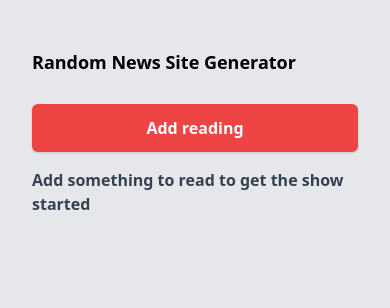
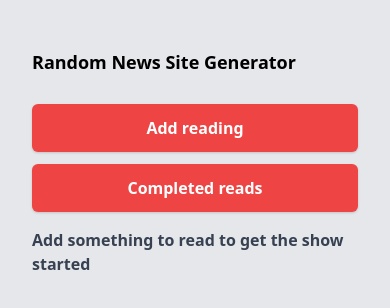
Before and after one commit to iamwebwiz/vue-ts-random-news-generator-site, a Vue app: page / in a window 390 px wide. Shown: the top 308 px of the page. Built offline with nearby package versions, Linux system fonts and the light colour scheme.

Commit message:
add button for read items

```diff
--- a/src/App.vue
+++ b/src/App.vue
@@ -18,13 +18,21 @@
                 Add reading
               </button>
 
-              <!-- Mobile button -->
+              <!-- Mobile buttons -->
               <button
                 class="block w-full sm:hidden bg-red-500 hover:bg-red-600 transition duration-300 text-white py-3 px-3 rounded-md font-semibold shadow my-3"
                 @click.prevent="fetchRandomArticle"
               >
                 Add reading
               </button>
+
+              <button
+                class="block w-full sm:hidden bg-red-500 hover:bg-red-600 transition duration-300 text-white py-3 px-3 rounded-md font-semibold shadow my-3"
+                @click.prevent=""
+              >
+                Completed reads
+              </button>
+              <!-- /Mobile buttons -->
             </div>
 
             <h3 class="font-semibold text-md text-gray-700 my-4">
```
